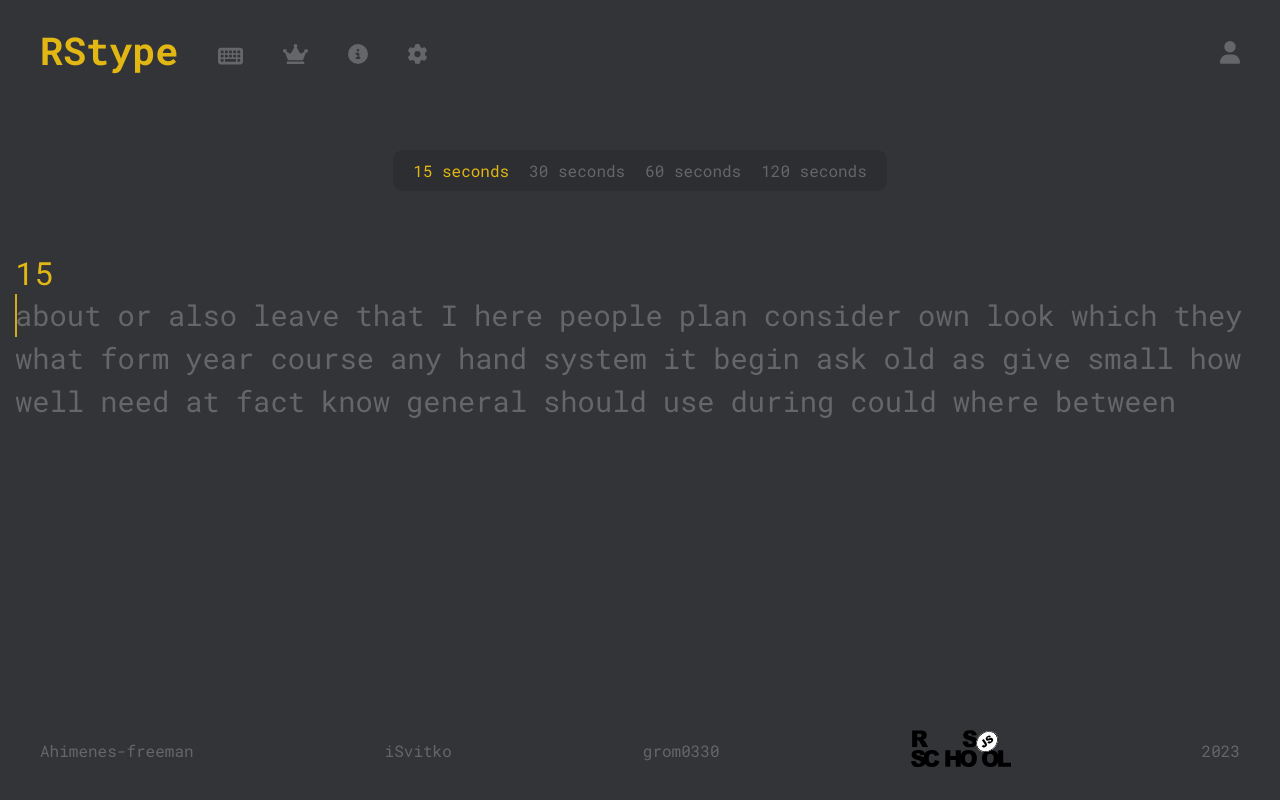
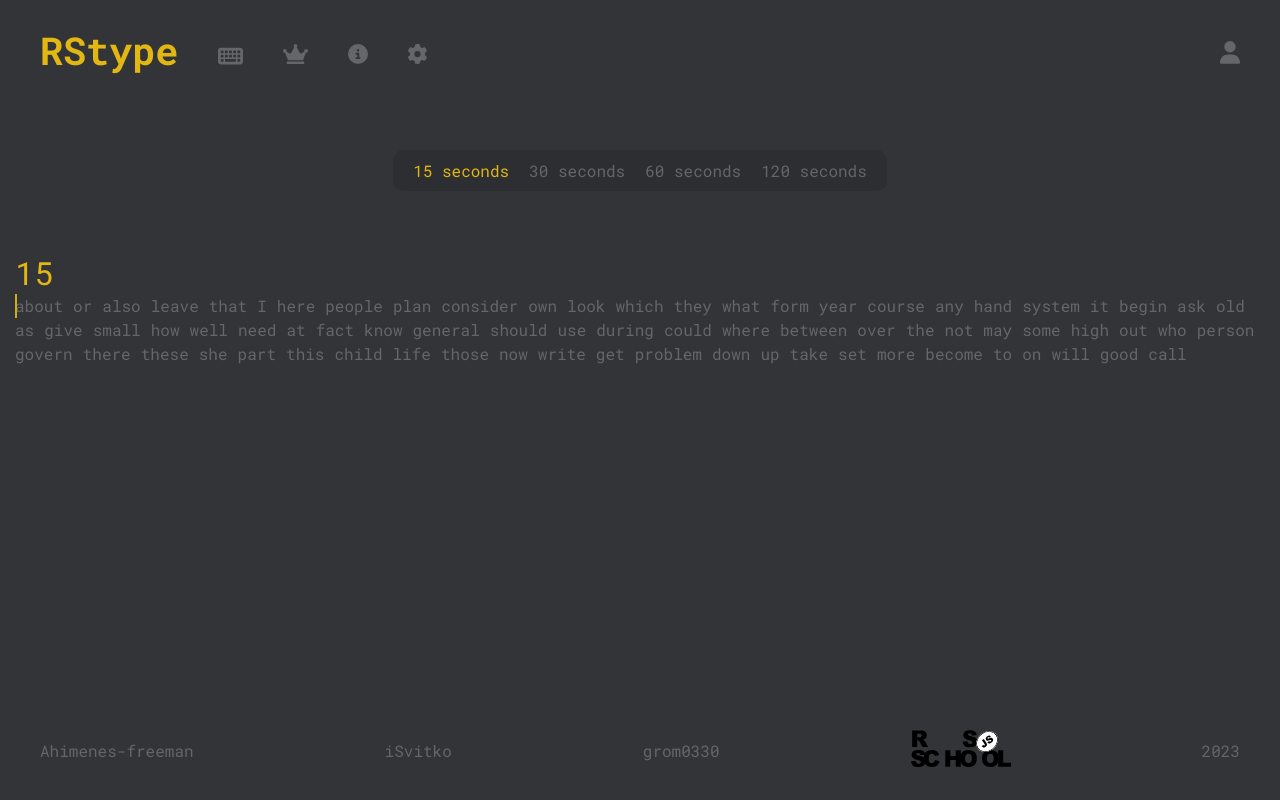
Before and after one commit to Achimenes-freeman/rs-clone, a React (Create React App) app: page / in a window 1280 px wide. Built offline with nearby package versions, Linux system fonts and the light colour scheme.

Commit message:
feat: add test fontSize and timer opasity changing

```diff
--- a/src/components/TestComponent/TestComponent.tsx
+++ b/src/components/TestComponent/TestComponent.tsx
@@ -8,9 +8,11 @@ import { MainContext } from '../../context/MainContext/MainContext';
 import { TestContext } from '../../context/TestContext/TestContext';
 
 import { ModeBar } from '../ModeBar/ModeBar';
+import { SettingsInterface } from '../../helpers/defaultSettings';
 
 export const TestComponent = () => {
 
+    const {appearance: {tpOpacity, fontSize}}:SettingsInterface = JSON.parse(localStorage.getItem('settings') || 'null');
     const {testContext, resetTestContext} = useContext(TestContext);
     const {testContext:{allClicks, wrongClicks}} = useContext(TestContext);
     const {
@@ -179,8 +181,8 @@ export const TestComponent = () => {
     return (
         <div className={styles.TestComponent}>
             <ModeBar />
-            <span className={`${styles.timer}`}>{timer}</span>
-            <div className={styles.testView}>
+            <span style={{opacity: tpOpacity}} className={`${styles.timer}`}>{timer}</span>
+            <div  style={{fontSize: `${fontSize}rem`, height: `${70 * +fontSize}px`}} className={styles.testView}>
                 {wordsData.map((word, wordIndex) => {
                     const isWrongWord: boolean = true || false;
                     return (
@@ -188,6 +190,7 @@ export const TestComponent = () => {
                             <div
                                 key={`${word.join('') + wordIndex}`}
                                 className={styles.word}
+                                style={{marginRight: `${+fontSize *10}px`}}
                             >
                                 {word.map((letter, index) => {
                                     const isWrongLetter =
--- a/src/components/TestComponent/style.module.scss
+++ b/src/components/TestComponent/style.module.scss
@@ -12,9 +12,8 @@
 
 .word {
     display: inline-block;
-    margin-right: 1rem;
 
-    font-size: 1.8rem;
+    font-size: inherit;
     line-height: 1.5;
 
     &:last-child {
@@ -40,7 +39,6 @@
 }
 
 .testView {
-    height: 125px;
     width: 100%;
 
     overflow: hidden;
```
